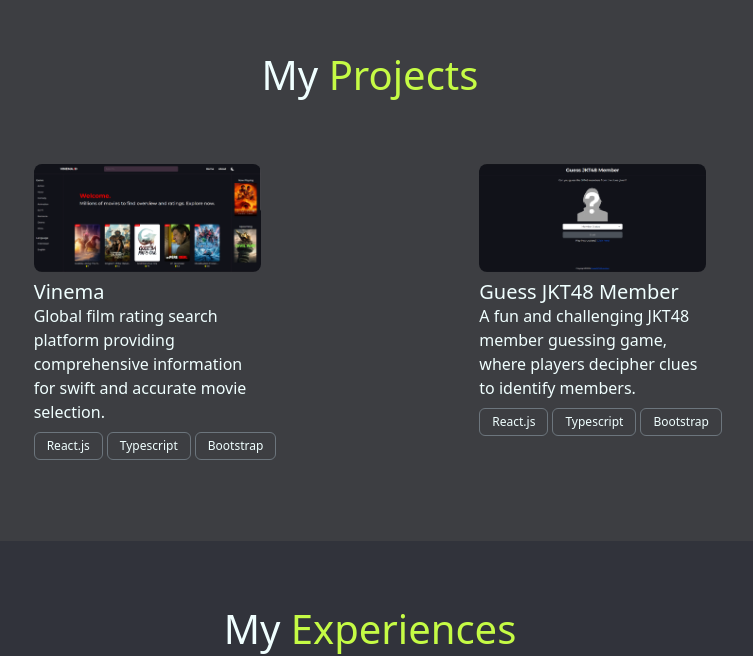
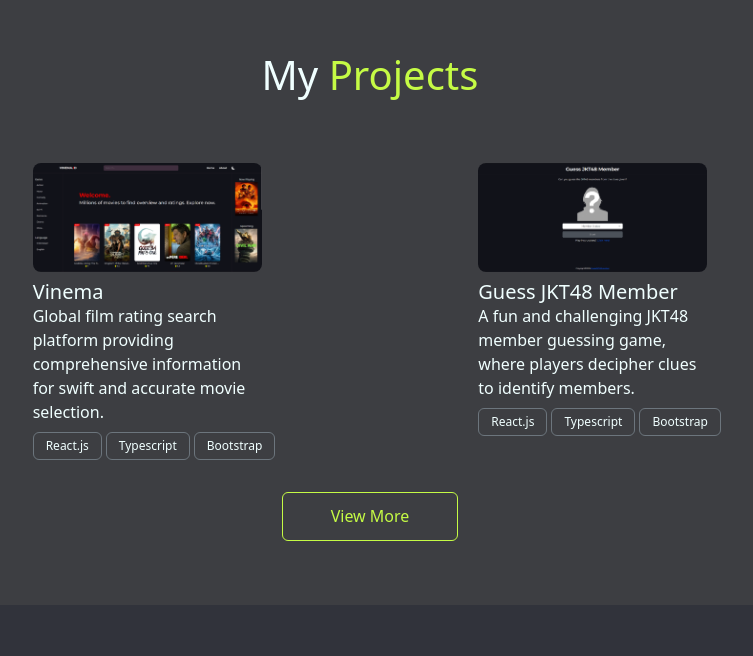
Before and after one commit to davinrdh/my-portfolio, a React (Vite) app: page / in a window 1280 px wide. Shown: the part 1609-2265 px from the top of the page, without its empty margins (270-1023 px from the left). Built offline with nearby package versions, Linux system fonts and the light colour scheme; a web font is replaced by a local one.

Commit message:
feat(Project): slice page

```diff
--- a/src/pages/Project/ProjectPage.scss
+++ b/src/pages/Project/ProjectPage.scss
@@ -13,7 +13,7 @@
     }
 
     .box-project {
-        border: 1px solid var(--secondary);
+        // border: 1px solid var(--secondary);
         // height: 22.5rem;
         padding: 1rem;
         border-radius: 8px;
--- a/src/pages/Project/ProjectPage.tsx
+++ b/src/pages/Project/ProjectPage.tsx
@@ -3,6 +3,7 @@
 import { Button, Container, Row } from "react-bootstrap";
 import "./ProjectPage.scss";
 import { motion } from "framer-motion";
+import { NavLink, useLocation } from "react-router-dom";
 
 export default function ProjectPage() {
   const datas = [
@@ -22,15 +23,21 @@ export default function ProjectPage() {
     },
   ];
 
+  const location = useLocation();
+
+  console.log(location);
+
+  const sliceData = location.pathname === "/" ? datas?.slice(0, 3) : datas;
+
   return (
-    <div style={{ background: "var(--secondary)" }}>
+    <div style={{ background: `${location.pathname === '/' && 'var(--secondary)'}` }}>
       <Container>
         <div className="project">
           <h1 className="text-title">
             My <span className="text-primary">Projects</span>
           </h1>
           <Row className="justify-content-evenly gap-3">
-            {datas?.map((data: any, i: number) => (
+            {sliceData?.map((data: any, i: number) => (
               <motion.a
                 initial={{ y: 100, opacity: 0 }}
                 whileInView={{ y: 0, opacity: 1 }}
@@ -55,6 +62,11 @@ export default function ProjectPage() {
               </motion.a>
             ))}
           </Row>
+          {location.pathname === "/" && (
+            <NavLink to="/project" className="d-flex justify-content-center mt-3">
+              <Button variant="outline-primary" className="">View More</Button>
+            </NavLink>
+          )}
         </div>
       </Container>
     </div>
```
